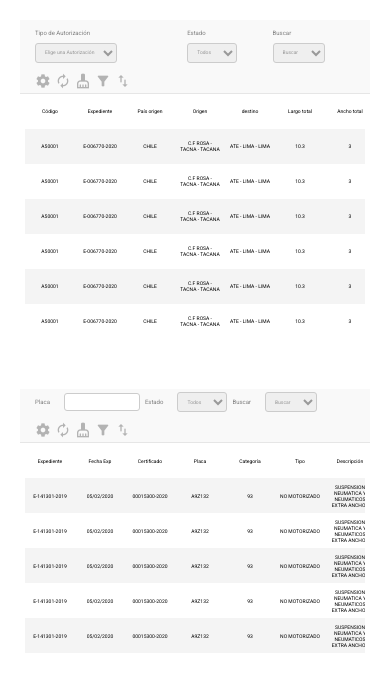
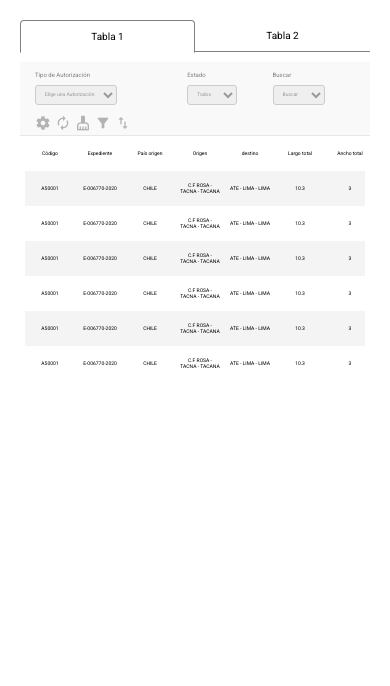
Before and after one commit to michellesegv2/tablas-transporte, a plain HTML site: page index.html in a window 390 px wide. Drawn offline with nearby package versions, Linux system fonts and the light colour scheme.

Commit message:
actualizando a tabs

```diff
--- a/css/app.css
+++ b/css/app.css
@@ -11,7 +11,29 @@ body {
 .tabla-1 {
   margin-bottom: 50px;
 }
-
+.is-hidden {
+  display: none !important;
+}
+/* tabs */
+nav ul {
+  display: flex;
+  list-style: none;
+  border-bottom: 1px solid var(--color-gray-strong);
+  margin-bottom: 10px;
+  font-size: 10px;
+}
+nav ul li {
+  padding: 10px 18px;
+  cursor: pointer;
+}
+nav ul li.active {
+  margin-bottom: -1px;
+  border: 1px solid var(--color-gray-strong);
+  border-top-left-radius: 4px;
+  border-top-right-radius: 4px;
+  background-color: var(--color-primary-light);
+  border-bottom-color: transparent;
+}
 /* primera sección */
 .container-top {
   display: flex;
@@ -34,7 +56,8 @@ body {
   margin-right: 10px;
   font-weight: 500;
 }
-.ctn-filters select, .ctn-filters input {
+.ctn-filters select,
+.ctn-filters input {
   font-size: var(--fonts-size-tabla);
   line-height: 6px;
   padding: 5px;
@@ -183,7 +206,7 @@ table tbody tr td {
 }
 .more-ops ul {
   font-size: 5px;
-  color: var(--color-gray-strong);
+  color: var(--color-options);
 }
 .more-ops ul li {
   display: flex;
@@ -201,6 +224,15 @@ table tbody tr td {
   /* generales */
   body {
     padding: 20px;
+  }
+
+  /* navs */
+  nav ul li {
+    width: 50%;
+    text-align: center;
+  }
+  nav ul li.active {
+    margin-bottom: -2px;
   }
 
   /* primera sección */
--- a/index.html
+++ b/index.html
@@ -16,7 +16,15 @@
   </head>
 
   <body>
-    <section class="tabla-1">
+
+    <nav>
+      <ul>
+        <li datta-tabla="tabla-1" class="active">Tabla 1</li>
+        <li datta-tabla="tabla-2">Tabla 2</li>
+      </ul>
+    </nav>
+
+    <section class="tabla tabla-1">
       <div class="container-top">
         <div class="ctn-filters">
           <div>
@@ -70,7 +78,7 @@
       </div>
     </section>
 
-    <section class="tabla-2">
+    <section class="tabla tabla-2 is-hidden">
       <div class="container-top">
         <div class="ctn-filters">
           <div>
--- a/js/app.js
+++ b/js/app.js
@@ -1,8 +1,9 @@
 const Table = (function () {
   const data = {
-    typeSelected: false,
-    urlTable1: '/js/tabla_1.json',
-    urlTable2: '/js/tabla_2.json',
+    tabsTables: document.querySelectorAll('nav ul li'),
+    tablas: document.querySelectorAll('.tabla'),
+    urlTable1: 'js/tabla_1.json',
+    urlTable2: 'js/tabla_2.json',
     indexTabla1: [
       {
         id: "codigo",
@@ -157,13 +158,18 @@ const Table = (function () {
     ]
   };
 
-  // const events = {
-  //   example: function () {
-  //     data.example.addEventListener('click', () => {
+  const events = {
+    onTabsTable: function (elem) {
+      elem.addEventListener('click', (e) => {
+        data.tabsTables.forEach((e) => { e.classList.remove('active') })
+        data.tablas.forEach((e) => { e.classList.add('is-hidden') })
 
-  //     });
-  //   }
-  // };
+        e.target.classList.add('active')
+        console.log(document.querySelector(`.${table}`))
+        document.querySelector(`.${table}`).classList.remove('is-hidden')
+      });
+    }
+  };
 
   const methods = {
     queryAxios: function (_url, _callback) {
@@ -247,8 +253,14 @@ const Table = (function () {
   };
 
   const initialize = function () {
+    // Creando tablas en base al json
     methods.getDataTable(data.urlTable1, 'tabla-1', data.indexTabla1)
     methods.getDataTable(data.urlTable2, 'tabla-2', data.indexTabla2)
+
+    // Evento de tabs
+    data.tabsTables.forEach((e) => {
+      events.onTabsTable(e)
+    })
   };
 
   return {
```
Also changed, not shown: 1 other file.
